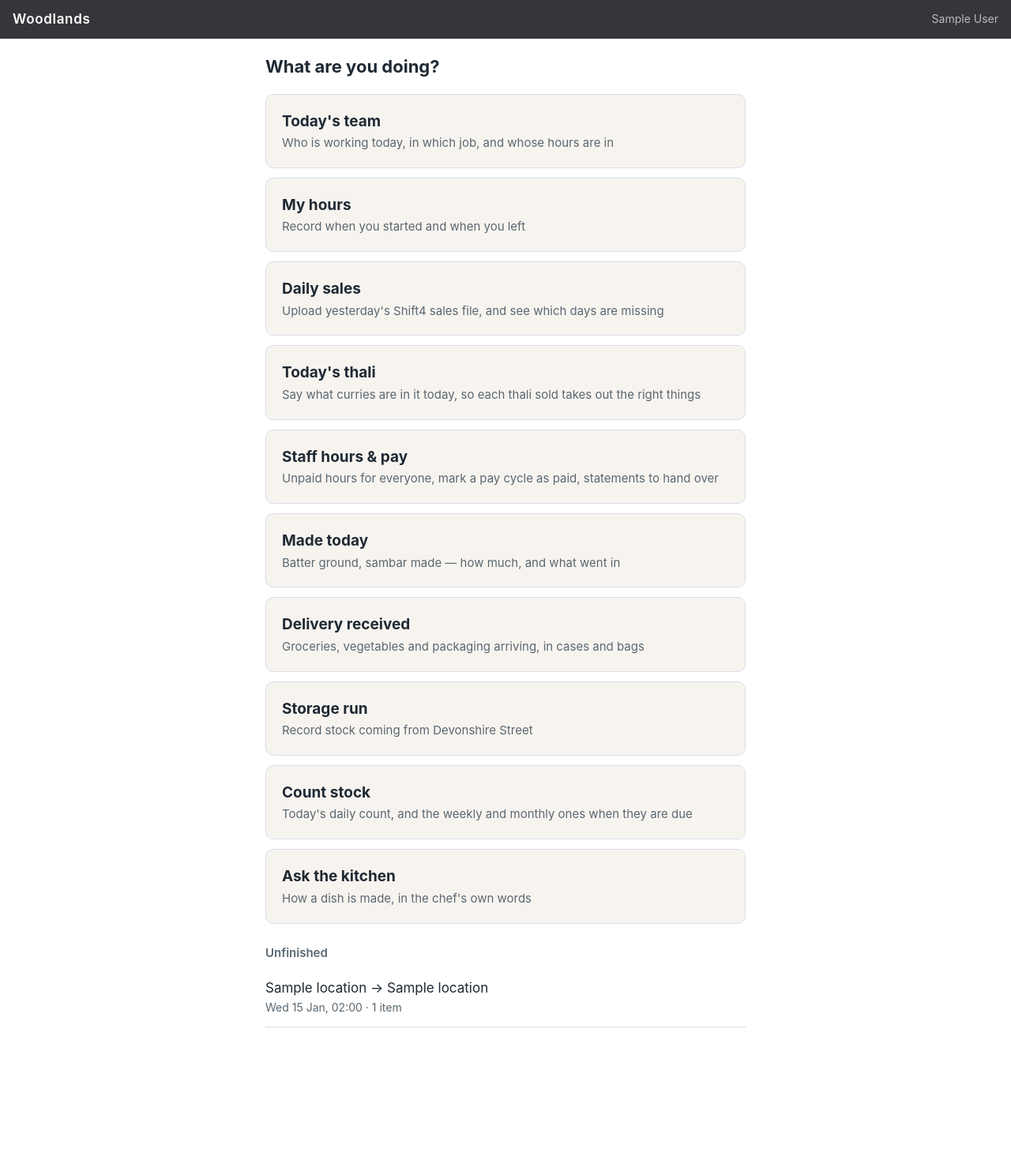
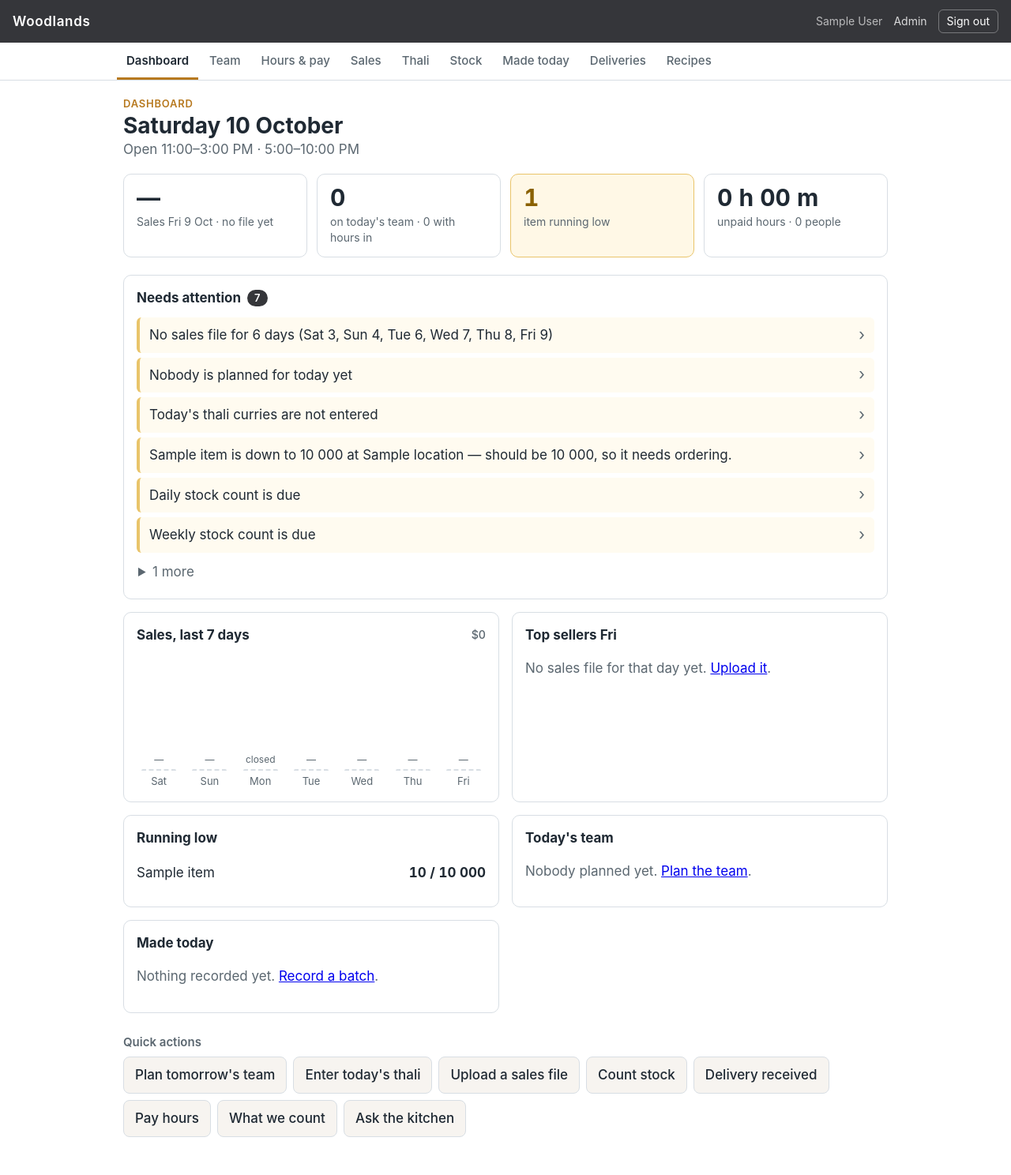
Before and after one commit to mannemkarthik010/woodlands-ims, a Django app: page / in a window 1280 px wide. Shown: the whole page at 79% size. Before the commit the page ends 1301 px from the top, so only its background shows below. Run offline with Django 5.2, Linux system fonts and the light colour scheme; a user stored in the database is signed in; tables that the repository leaves empty hold one stand-in row (values such as "Sample post"); parts of the project's set-up code (start-up, migrations or seed data) failed here and were passed over.

Commit message:
feat: navigation on every page, and a dashboard for the owners
Every page now carries a menu -- the owners' (Dashboard, Team, Hours &
pay, Sales, Thali, Stock, Made today, Deliveries, Recipes) or the staff's
-- with the current section marked, Admin for owners, and Sign out.

The owners' home is a dashboard built only from what is recorded:
yesterday's sales, today's team, items running low, unpaid hours; a Needs
attention list worded as actions with the page that does each; the last 7
days' sales, top sellers, running low, the team, made today, quick actions.
Missing sales days are one line and closed Mondays are not missing.

```diff
--- /dev/null
+++ b/apps/core/context_processors.py
@@ -0,0 +1,49 @@
+"""The navigation every page shows, with the current section marked."""
+
+from django.urls import reverse
+
+from apps.core.permissions import is_owner
+
+# (label, url name, the paths that count as being in this section)
+OWNER_NAV = [
+    ("Dashboard", "home", ("/",)),
+    ("Team", "team_today", ("/team/",)),
+    (
+        "Hours & pay",
+        "hours_pay",
+        ("/hours/pay", "/hours/payments", "/hours/report", "/hours/shifts", "/hours/people"),
+    ),
+    ("Sales", "sales_home", ("/sales/", "/mapping/")),
+    ("Thali", "thali", ("/thali/",)),
+    ("Stock", "count_home", ("/count/", "/transfer/")),
+    ("Made today", "made_today", ("/made/",)),
+    ("Deliveries", "receipt_new", ("/delivery/",)),
+    ("Recipes", "ask_page", ("/ask/",)),
+]
+STAFF_NAV = [
+    ("Home", "home", ("/",)),
+    ("My hours", "hours_start", ("/hours/",)),
+    ("Team", "team_today", ("/team/",)),
+    ("Stock count", "count_home", ("/count/",)),
+    ("Made today", "made_today", ("/made/",)),
+    ("Deliveries", "receipt_new", ("/delivery/",)),
+    ("Recipes", "ask_page", ("/ask/",)),
+]
+
+
+def _active(path: str, prefixes) -> bool:
+    return any(path == p if p == "/" else path.startswith(p) for p in prefixes)
+
+
+def nav(request):
+    user = getattr(request, "user", None)
+    if user is None or not user.is_authenticated:
+        return {"nav": []}
+    owner = is_owner(user)
+    entries = OWNER_NAV if owner else STAFF_NAV
+    path = request.path
+    items = [
+        {"label": label, "url": reverse(name), "on": _active(path, prefixes)}
+        for label, name, prefixes in entries
+    ]
+    return {"nav": items, "nav_is_owner": owner}
--- a/apps/core/views.py
+++ b/apps/core/views.py
@@ -13,6 +13,7 @@ instead of quietly turning `stock` into the app that imports everything.
 from django.contrib.auth.decorators import login_required
 from django.shortcuts import render
 
+from apps.core.permissions import is_owner
 from apps.sales.models import PosItem
 from apps.stock.models import DocumentStatus, Transfer
 
@@ -28,11 +29,13 @@ def home(request):
     # something in it. A tile that always reads "0 left" is furniture.
     mapping_remaining = PosItem.objects.filter(item__isnull=True, ignore=False).count()
 
-    return render(
-        request,
-        "stock/home.html",
-        {"open_transfers": open_transfers, "mapping_remaining": mapping_remaining},
-    )
+    context = {"open_transfers": open_transfers, "mapping_remaining": mapping_remaining}
+    if is_owner(request.user):
+        from apps.core import dashboard
+
+        context["board"] = dashboard.build()
+        return render(request, "core/dashboard.html", context)
+    return render(request, "stock/home.html", context)
 
 
 # Implements: NFR-02.
--- a/config/settings.py
+++ b/config/settings.py
@@ -114,6 +114,7 @@ TEMPLATES = [
                 "django.template.context_processors.request",
                 "django.contrib.auth.context_processors.auth",
                 "django.contrib.messages.context_processors.messages",
+                "apps.core.context_processors.nav",
             ],
         },
     },
--- a/static/app.css
+++ b/static/app.css
@@ -587,3 +587,51 @@ h1 { font-size: 22px; margin: 4px 0 18px; }
 }
 .card textarea { width: 100%; font: inherit; padding: 10px; border: 1px solid var(--rule); border-radius: 8px; margin: 8px 0 4px; }
 .plan .flag { display: inline-block; margin-top: 4px; }
+
+/* --- Navigation ----------------------------------------------------------- */
+.bar__right { display: flex; align-items: center; gap: 14px; }
+.bar__link { color: #ffffffd0; font-size: 14px; text-decoration: none; }
+.bar__link:hover { color: #fff; }
+.bar__out { margin: 0; }
+.bar__out button { font: inherit; font-size: 14px; color: #fff; background: transparent; border: 1px solid #ffffff55; border-radius: 6px; padding: 4px 10px; cursor: pointer; }
+.bar__out button:hover { background: #ffffff1a; }
+.nav { background: #fff; border-bottom: 1px solid var(--rule); position: sticky; top: 0; z-index: 10; }
+.nav__inner { display: flex; gap: 2px; max-width: 1000px; margin: 0 auto; padding: 0 8px; overflow-x: auto; scrollbar-width: none; }
+.nav__inner::-webkit-scrollbar { display: none; }
+.nav__link { flex: none; padding: 12px 12px 10px; color: var(--grey); text-decoration: none; font-size: 15px; font-weight: 500; border-bottom: 3px solid transparent; white-space: nowrap; }
+.nav__link:hover { color: var(--ink); }
+.nav__link--on { color: var(--ink); border-bottom-color: var(--gold); font-weight: 600; }
+
+/* --- Dashboard ------------------------------------------------------------ */
+.stat--link { text-decoration: none; color: inherit; transition: border-color .15s, box-shadow .15s; }
+.stat--link:hover { border-color: var(--grey); box-shadow: 0 2px 8px #0000000f; }
+.dash { display: grid; grid-template-columns: repeat(2, minmax(0, 1fr)); gap: 16px; margin-bottom: 8px; }
+.panel { border: 1px solid var(--rule); border-radius: var(--radius); padding: 16px; background: #fff; min-width: 0; }
+.panel--wide { grid-column: 1 / -1; }
+.panel__h { margin: 0 0 12px; font-size: 17px; display: flex; align-items: center; gap: 8px; }
+.panel__h small { margin-left: auto; font-weight: 500; }
+.todo { list-style: none; margin: 0; padding: 0; }
+.todo__row { display: flex; justify-content: space-between; align-items: center; gap: 12px; border-left: 4px solid #E9C46A; background: #FFFBF0; border-radius: 6px; margin-bottom: 6px; }
+.todo__row--bad { border-left-color: var(--deep); background: #FBF1EE; }
+.todo__row a { flex: 1; padding: 10px 12px; color: var(--ink); text-decoration: none; }
+.todo__row span { padding-right: 12px; color: var(--grey); font-size: 20px; }
+.todo__row:hover { filter: brightness(.98); }
+.rank { list-style: none; margin: 0; padding: 0; }
+.rank li { display: flex; justify-content: space-between; gap: 12px; padding: 7px 0; border-bottom: 1px solid #EEF1F4; }
+.rank li:last-child { border-bottom: 0; }
+.rank b { font-variant-numeric: tabular-nums; white-space: nowrap; }
+.rank b.bad { color: var(--deep); }
+.bars { display: flex; align-items: flex-end; gap: 8px; height: 170px; }
+.bars__col { flex: 1; display: flex; flex-direction: column; align-items: center; justify-content: flex-end; height: 100%; gap: 4px; min-width: 0; }
+.bars__bar { width: 100%; max-width: 44px; background: var(--brand); border-radius: 4px 4px 0 0; min-height: 2px; }
+.bars__bar--none { background: transparent; border-bottom: 2px dashed var(--rule); }
+.bars__val { font-size: 12px; color: var(--grey); font-variant-numeric: tabular-nums; white-space: nowrap; }
+.bars__day { font-size: 13px; color: var(--grey); }
+.quick { display: flex; flex-wrap: wrap; gap: 8px; }
+.quick__btn { padding: 10px 14px; border: 1px solid var(--rule); border-radius: 8px; color: var(--ink); text-decoration: none; background: var(--tint); font-weight: 500; }
+.quick__btn:hover { border-color: var(--grey); }
+@media (max-width: 720px) {
+  .dash { grid-template-columns: 1fr; }
+  .bar__who { display: none; }
+}
+.todo__more summary { cursor: pointer; color: var(--grey); padding: 6px 2px; }
--- a/templates/base.html
+++ b/templates/base.html
@@ -12,9 +12,20 @@
 <header class="bar no-print">
   <a class="bar__home" href="{% url 'home' %}">Woodlands</a>
   {% if user.is_authenticated %}
-    <span class="bar__who">{{ user.display_name|default:user.username }}</span>
+    <div class="bar__right">
+      <span class="bar__who">{{ user.display_name|default:user.username }}</span>
+      {% if nav_is_owner %}<a class="bar__link" href="{% url 'admin:index' %}">Admin</a>{% endif %}
+      <form method="post" action="{% url 'logout' %}" class="bar__out">{% csrf_token %}<button type="submit">Sign out</button></form>
+    </div>
   {% endif %}
 </header>
+{% if nav %}
+  <nav class="nav no-print" aria-label="Main">
+    <div class="nav__inner">
+      {% for n in nav %}<a class="nav__link{% if n.on %} nav__link--on{% endif %}" href="{{ n.url }}"{% if n.on %} aria-current="page"{% endif %}>{{ n.label }}</a>{% endfor %}
+    </div>
+  </nav>
+{% endif %}
 
 <main class="wrap {% block wrap_class %}{% endblock %}">
   {% for m in messages %}
--- /dev/null
+++ b/templates/core/dashboard.html
@@ -0,0 +1,120 @@
+{% extends "base.html" %}
+{% load hours %}
+{% block title %}Dashboard · Woodlands{% endblock %}
+{% block wrap_class %}wrap--wide{% endblock %}
+{% block content %}
+<div class="teamhead">
+  <div>
+    <p class="teamhead__eyebrow">Dashboard</p>
+    <h1 class="teamhead__title">{{ board.today|date:"l j F" }}</h1>
+    <p class="teamhead__hours">{% if board.is_open %}Open {% for start, end in board.hours %}{{ start|time:"g:i" }}–{{ end|time:"g:i A" }}{% if not forloop.last %} · {% endif %}{% endfor %}{% else %}Closed today{% endif %}</p>
+  </div>
+</div>
+
+<div class="stats">
+  <a class="stat stat--link" href="{% if board.sales %}{% url 'sales_day' board.sales.pk %}{% else %}{% url 'sales_home' %}{% endif %}">
+    <span class="stat__n">{% if board.sales_preview %}${{ board.sales_preview.total_net|floatformat:0 }}{% else %}—{% endif %}</span>
+    <span class="stat__l">Sales {{ board.sales_day|date:"D j M" }}{% if board.sales_preview %} · {{ board.sales_preview.total_quantity|floatformat:"-2" }} items{% else %} · no file yet{% endif %}</span>
+  </a>
+  <a class="stat stat--link" href="{% url 'team_today' %}">
+    <span class="stat__n">{{ board.team.planned|length }}</span>
+    <span class="stat__l">on today's team · {{ board.team.recorded }} with hours in</span>
+  </a>
+  <a class="stat stat--link{% if board.low %} stat--amber{% endif %}" href="{% url 'count_home' %}">
+    <span class="stat__n">{{ board.low|length }}</span>
+    <span class="stat__l">item{{ board.low|length|pluralize }} running low</span>
+  </a>
+  <a class="stat stat--link" href="{% url 'hours_pay' %}">
+    <span class="stat__n">{{ board.unpaid_minutes|hm }}</span>
+    <span class="stat__l">unpaid hours · {{ board.unpaid_people }} {{ board.unpaid_people|pluralize:"person,people" }}</span>
+  </a>
+</div>
+
+<div class="dash">
+  <section class="panel panel--wide">
+    <h2 class="panel__h">Needs attention {% if board.todos %}<span class="team__count">{{ board.todos|length }}</span>{% endif %}</h2>
+    {% if board.todos %}
+      <ul class="todo">
+        {% for t in board.todos|slice:":6" %}
+          <li class="todo__row todo__row--{{ t.level }}"><a href="{{ t.url }}">{{ t.text }}</a><span aria-hidden="true">›</span></li>
+        {% endfor %}
+      </ul>
+      {% if board.todos|length > 6 %}
+        <details class="todo__more">
+          <summary>{{ board.todos|length|add:"-6" }} more</summary>
+          <ul class="todo">
+            {% for t in board.todos|slice:"6:" %}
+              <li class="todo__row todo__row--{{ t.level }}"><a href="{{ t.url }}">{{ t.text }}</a><span aria-hidden="true">›</span></li>
+            {% endfor %}
+          </ul>
+        </details>
+      {% endif %}
+    {% else %}
+      <p class="muted">All clear — nothing waiting on anyone.</p>
+    {% endif %}
+  </section>
+
+  <section class="panel">
+    <h2 class="panel__h">Sales, last 7 days <small class="muted">${{ board.week_total|floatformat:0 }}</small></h2>
+    <div class="bars" role="img" aria-label="Net sales per day for the last seven days">
+      {% for b in board.week %}
+        <div class="bars__col">
+          <span class="bars__val">{% if b.net is not None %}${{ b.net|floatformat:0 }}{% elif b.closed %}closed{% else %}—{% endif %}</span>
+          <span class="bars__bar{% if b.net is None %} bars__bar--none{% endif %}" style="height: {% if b.net is not None %}{{ b.pct }}{% else %}0{% endif %}%"></span>
+          <span class="bars__day">{{ b.day|date:"D" }}</span>
+        </div>
+      {% endfor %}
+    </div>
+  </section>
+
+  <section class="panel">
+    <h2 class="panel__h">Top sellers {{ board.sales_day|date:"D" }}</h2>
+    {% if board.top_sellers %}
+      <ol class="rank">{% for name, qty in board.top_sellers %}<li><span>{{ name }}</span><b>{{ qty|floatformat:"-2" }}</b></li>{% endfor %}</ol>
+    {% else %}
+      <p class="muted">No sales file for that day yet. <a href="{% url 'sales_home' %}">Upload it</a>.</p>
+    {% endif %}
+  </section>
+
+  <section class="panel">
+    <h2 class="panel__h">Running low</h2>
+    {% if board.low %}
+      <ul class="rank">{% for s in board.low|slice:":6" %}<li><span>{{ s.par.item.name }}</span><b class="{% if s.is_out %}bad{% endif %}">{{ s.on_hand|floatformat:"-1" }} / {{ s.par.quantity|floatformat:"-1" }} {{ s.par.item.base_unit.code }}</b></li>{% endfor %}</ul>
+    {% else %}
+      <p class="muted">Nothing below its make-more or re-order level.</p>
+    {% endif %}
+  </section>
+
+  <section class="panel">
+    <h2 class="panel__h">Today's team</h2>
+    {% if board.team.planned %}
+      <ul class="rank">
+        {% for row in board.team.planned %}<li><span>{{ row.person.display_name|default:row.person.username }} <small class="muted">{{ row.position }}</small></span><b>{% if row.cover == "BOTH" %}Both{% else %}{{ row.cover|title }}{% endif %}</b></li>{% endfor %}
+      </ul>
+    {% else %}
+      <p class="muted">Nobody planned yet. <a href="{% url 'team_plan' %}">Plan the team</a>.</p>
+    {% endif %}
+  </section>
+
+  <section class="panel">
+    <h2 class="panel__h">Made today</h2>
+    {% if board.made_today %}
+      <ul class="rank">{% for b in board.made_today %}<li><span>{{ b.item.name }}</span><b>{% if b.actual_yield %}{{ b.actual_yield|floatformat:"-1" }} {{ b.item.base_unit.code }}{% else %}{{ b.get_status_display }}{% endif %}</b></li>{% endfor %}</ul>
+    {% else %}
+      <p class="muted">Nothing recorded yet. <a href="{% url 'made_today' %}">Record a batch</a>.</p>
+    {% endif %}
+  </section>
+</div>
+
+<h2 class="h2">Quick actions</h2>
+<div class="quick">
+  <a class="quick__btn" href="{% url 'team_plan' %}">Plan tomorrow's team</a>
+  <a class="quick__btn" href="{% url 'thali' %}">Enter today's thali</a>
+  <a class="quick__btn" href="{% url 'sales_home' %}">Upload a sales file</a>
+  <a class="quick__btn" href="{% url 'count_home' %}">Count stock</a>
+  <a class="quick__btn" href="{% url 'receipt_new' %}">Delivery received</a>
+  <a class="quick__btn" href="{% url 'hours_pay' %}">Pay hours</a>
+  <a class="quick__btn" href="{% url 'count_lists' %}">What we count</a>
+  <a class="quick__btn" href="{% url 'ask_page' %}">Ask the kitchen</a>
+</div>
+{% endblock %}
```
Also changed, not shown: apps/core/dashboard.py (added, +224 -0 lines), apps/core/tests/test_dashboard.py (added, +114 -0 lines), CHANGELOG.md.
